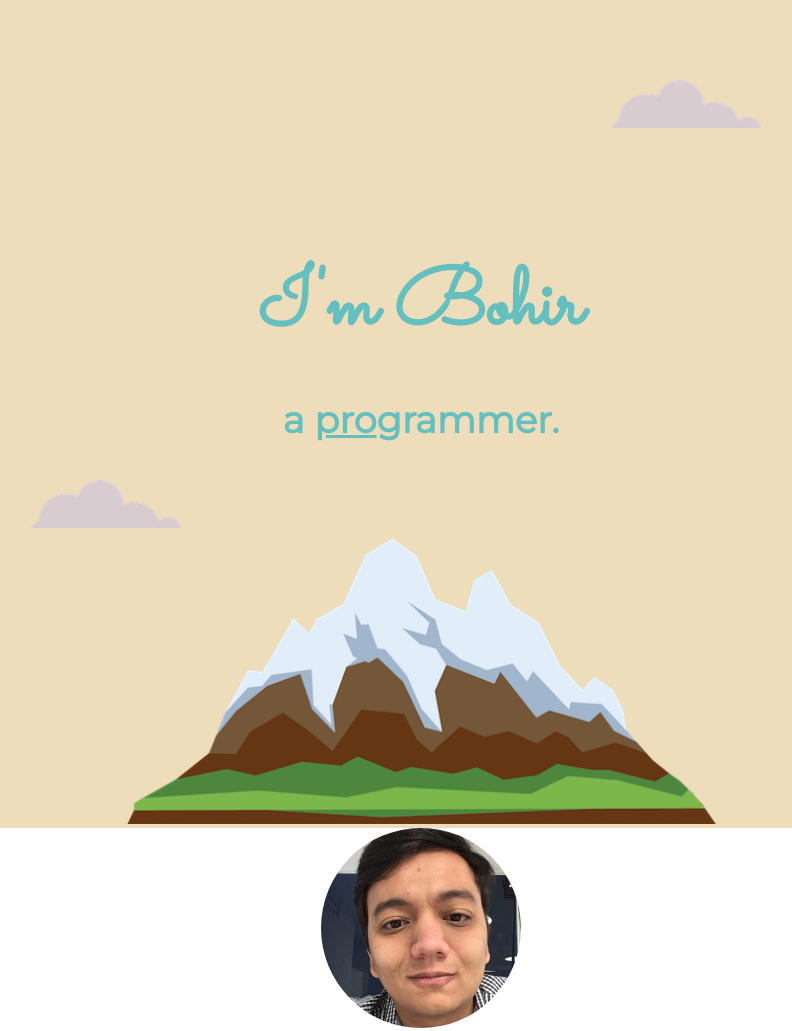
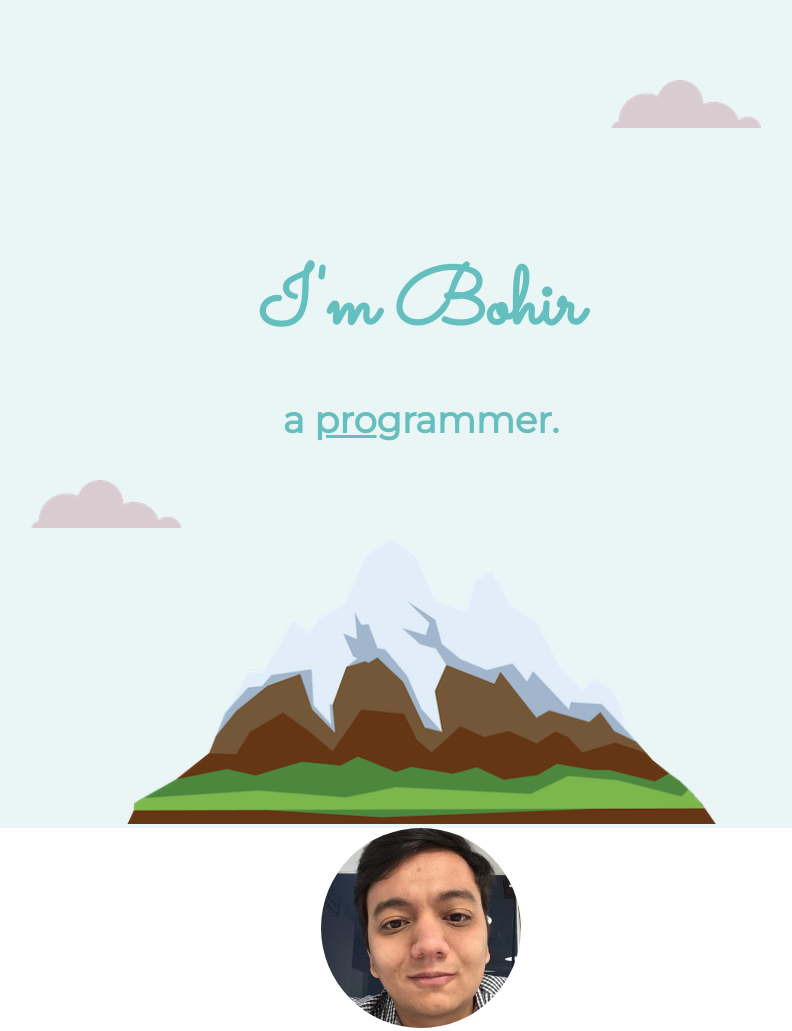
Before and after one commit to bahirrahimov7/home, a plain HTML site: page index.html in a window 1280 px wide. Shown: the top 1031 px of the page, without its empty margins (219-1011 px from the left). Drawn offline with Linux system fonts and the light colour scheme.

Commit message:
Add files via upload

```diff
--- a/CSS/master.css
+++ b/CSS/master.css
@@ -50,7 +50,7 @@ p {
   padding-top: 12.5rem;
   color: #66BFBF;
   position: relative;
-  background-color: #EDB;
+  background-color:#EAF6F6;
 }
 
 .middlecontainer {
@@ -89,7 +89,6 @@ p {
   font-size: 2rem;
 }
 .footer-linktext:hover {
- background-color: #30e3cb;
  color: #e4f9f5;
 }
 .mountain {
```
